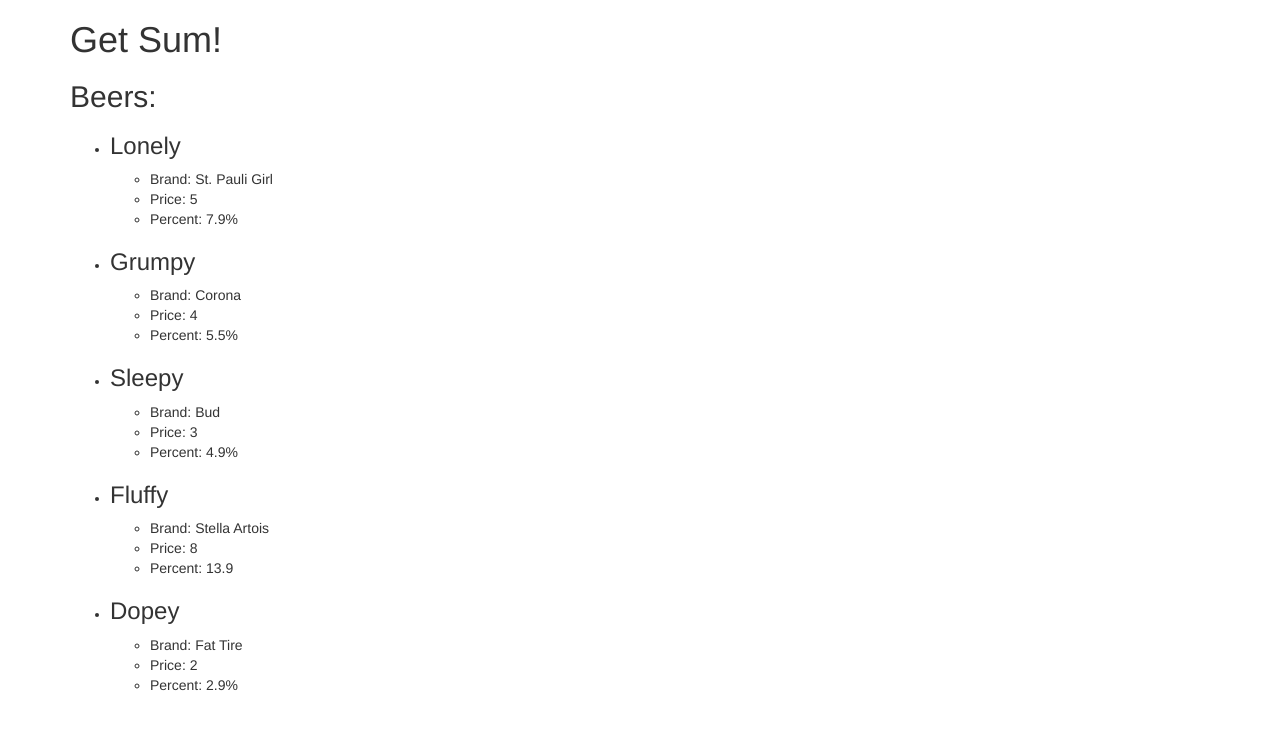
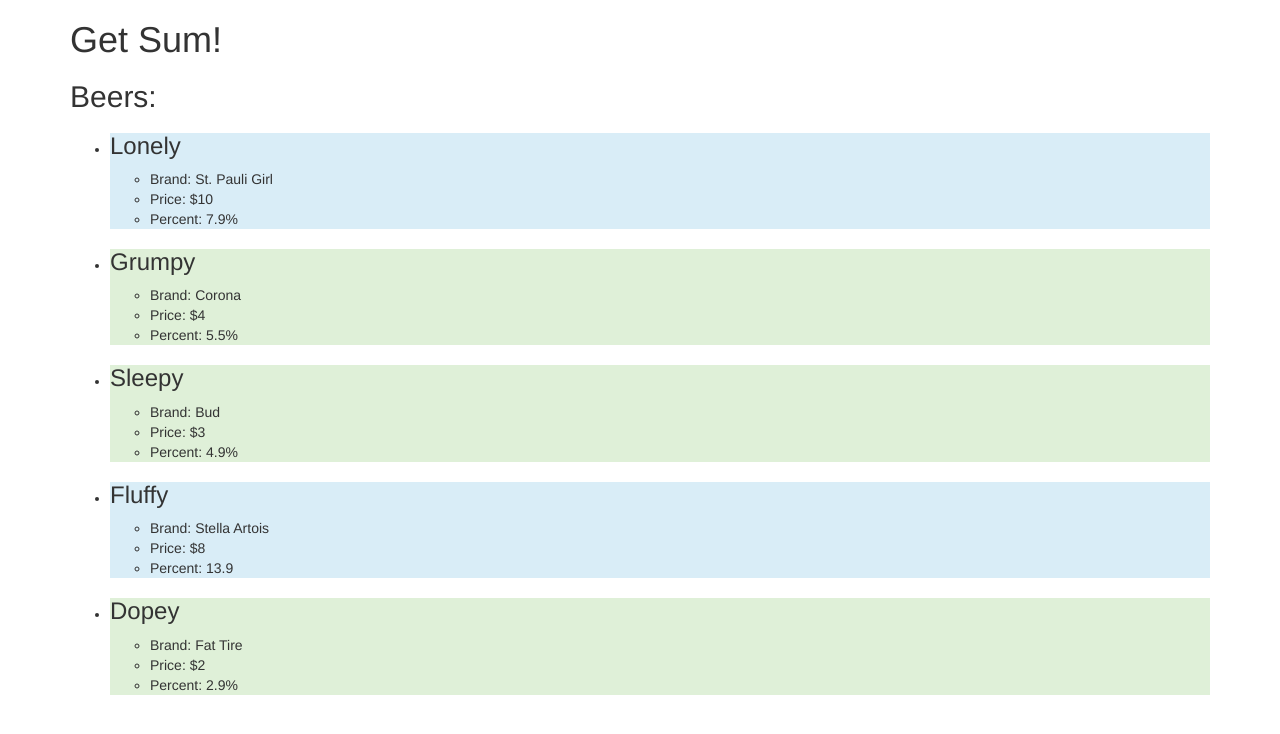
Before and after one commit to danlauby/tap-room, an Angular app: page / in a window 1280 px wide. Shown: the top 734 px of the page. Built offline with nearby package versions, Linux system fonts and the light colour scheme.

Commit message:
Create method to highlight beer objects by price

```diff
--- a/src/app/app.component.html
+++ b/src/app/app.component.html
@@ -4,10 +4,10 @@
     </h1>
     <h2>Beers:</h2>
     <ul>
-      <li *ngFor="let beer of beers"><h3>{{beer.name}}</h3>
+      <li [class]="beerSpecial(beer)" *ngFor="let beer of beers"><h3>{{beer.name}}</h3>
         <ul>
           <li>Brand: {{beer.brand}}</li>
-          <li>Price: {{beer.price}}</li>
+          <li>Price: ${{beer.price}}</li>
           <li>Percent: {{beer.percent}}</li>
         </ul>
       </li>
--- a/src/app/app.component.ts
+++ b/src/app/app.component.ts
@@ -8,16 +8,22 @@
 export class AppComponent {
   title = 'Get Sum!';
   beers: Beer[] = [
-    new Beer('Lonely', 'St. Pauli Girl', 5, '7.9%'),
-    new Beer('Grumpy', 'Corona', 4, '5.5%'),
-    new Beer('Sleepy', 'Bud', 3, '4.9%'),
-    new Beer('Fluffy', 'Stella Artois', 8, '13.9'),
-    new Beer('Dopey', 'Fat Tire', 2, '2.9%'),
+    new Beer('Lonely', 'St. Pauli Girl', 10, '7.9%',124),
+    new Beer('Grumpy', 'Corona', 4, '5.5%',110),
+    new Beer('Sleepy', 'Bud', 3, '4.9%',58),
+    new Beer('Fluffy', 'Stella Artois', 8, '13.9',9),
+    new Beer('Dopey', 'Fat Tire', 2, '2.9%',3),
   ];
-
+  beerSpecial(beer) {
+    if (beer.price > 4) {
+      return "bg-info";
+    } else {
+      return "bg-success";
+    }
+  }
 }
 
 export class Beer {
   public done: boolean = false;
-  constructor(public name: string, public brand: string, public price: number, public percent: string) { }
+  constructor(public name: string, public brand: string, public price: number, public percent: string, public amount: number) { }
 }
```
Also changed, not shown: 1 other file (tests, documents, lock files or other folders).
